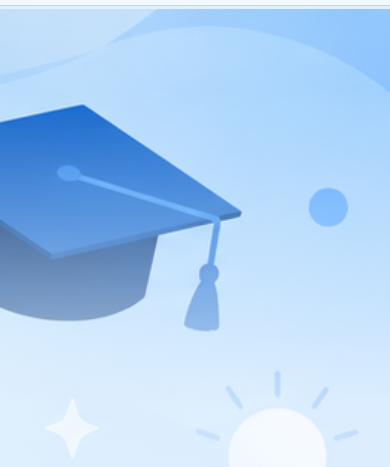
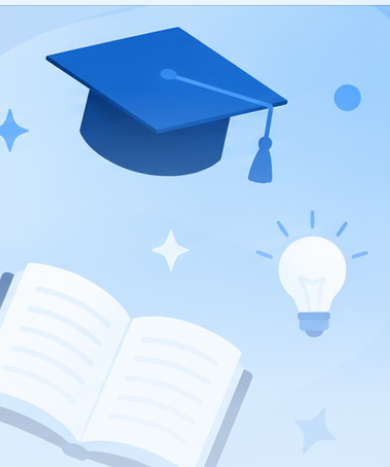
Before and after one commit to hmfranklin07/SAT-Website, a plain HTML site: page index.html in a window 390 px wide. Shown: the part 63-530 px from the top of the page. Drawn offline with Linux system fonts and the light colour scheme.

Commit message:
Nudge hero banner down slightly
Restore normal cover sizing and only shift the image a little so the graduation cap tip is visible.

```diff
--- a/styles.css
+++ b/styles.css
@@ -348,15 +348,11 @@ main {
 }
 
 .hero-media img {
-  position: absolute;
-  left: 0;
-  top: 0;
   width: 100%;
-  height: 135%;
-  max-width: none;
+  height: 100%;
   object-fit: cover;
-  object-position: right top;
-  transform: translateY(3.75rem);
+  object-position: right center;
+  transform: translateY(1.25rem);
   animation: none;
 }
 
@@ -427,9 +423,8 @@ main {
   }
 
   .hero-media img {
-    height: 145%;
-    object-position: right top;
-    transform: translateY(4.5rem);
+    object-position: right center;
+    transform: translateY(1.5rem);
   }
 
   .hero-veil {
```
